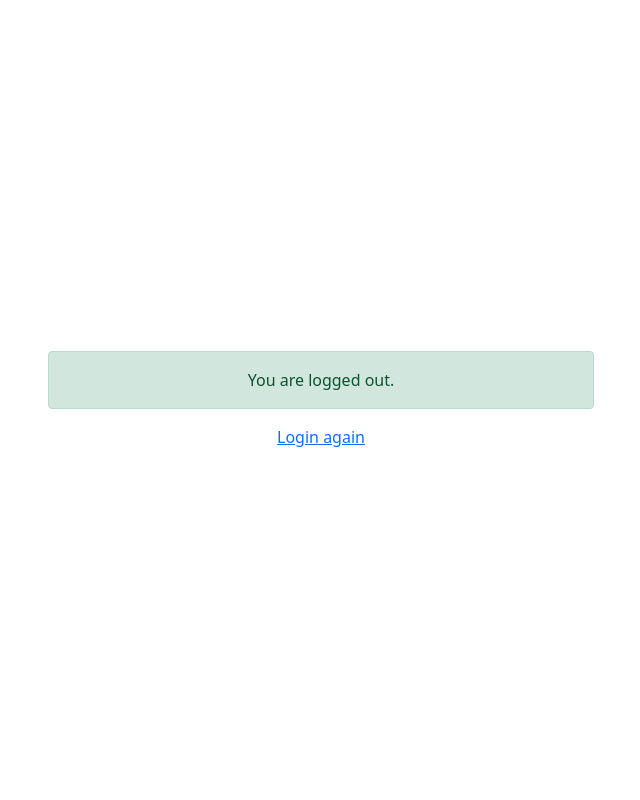
After one commit to thomastangtsy/truenas-self-portal, a Flask app: page /logout in a window 1280 px wide. The commit adds this page. Shown: the whole page, without its empty margins (319-959 px from the left). Run offline with Flask 2, Linux system fonts and the light colour scheme; parts of the project's set-up code (start-up, migrations or seed data) failed here and were passed over; some libraries are stand-ins or nearby versions.

Commit message:
Add logout function

```diff
--- a/app.py
+++ b/app.py
@@ -25,6 +25,7 @@ def login():
         validate = app.config["TRUENAS"].validate_password(request.form["username"], request.form["password"])
 
         if validate:
+            session.clear()
             user_info = app.config["TRUENAS"].get_user_info(request.form["username"])
             session["user_id"] = user_info["id"]
             session["username"] = user_info["username"]
@@ -33,5 +34,10 @@ def login():
         errors.append("Incorrect username or password.")
     return render_template("login.html", errors=errors)
 
+@app.route("/logout")
+def logout():
+    session.clear()
+    return render_template("logout.html")
+
 def has_logged_in():
     return session.get("username", False) != False
--- /dev/null
+++ b/static/css/global.css
@@ -0,0 +1,3 @@
+.viewport-full-height {
+    height: 100vh;
+}
--- a/static/css/login.css
+++ /dev/null
@@ -1,3 +0,0 @@
-.truenas-login-form {
-  height: 100vh;
-}
--- a/templates/base.html
+++ b/templates/base.html
@@ -6,6 +6,10 @@
     <link
       rel="stylesheet"
       href="{{ url_for('static', filename='vendor/css/bootstrap.min.css') }}"
+    />
+    <link
+      rel="stylesheet"
+      href="{{ url_for('static', filename='css/global.css') }}"
     />
     {% block stylesheet %}{% endblock %}
     <title>{% block title %}{% endblock %} | TrueNAS Self Portal</title>
--- a/templates/login.html
+++ b/templates/login.html
@@ -2,13 +2,11 @@
 
 {% block title %}Login{% endblock %}
 
-{% block stylesheet %}
-<link rel="stylesheet" href="{{ url_for('static', filename='css/login.css') }}" />
-{% endblock %}
+{% block stylesheet %}{% endblock %}
 
 {% block main %}
 <main class="container" method="">
-  <div class="row d-flex justify-content-center align-items-center text-center truenas-login-form">
+  <div class="row d-flex justify-content-center align-items-center text-center viewport-full-height">
     <form class="col-sm-6 card" method="post">
       <div class="card-body">
         <h3 calss="card-title">TrueNAS Self Portal</h3>
--- /dev/null
+++ b/templates/logout.html
@@ -0,0 +1,20 @@
+{% extends "base.html" %}
+
+{% block title %}Logout{% endblock %}
+
+{% block stylesheet %}
+{% endblock %}
+
+{% block main %}
+<main class="container">
+  <div class="row d-flex justify-content-center align-items-center text-center viewport-full-height">
+    <div class="col-sm-6">
+      <div class="alert alert-success mb-3" role="alert">You are logged out.</div>
+      <a href="{{ url_for('login') }}">Login again</a>
+    </div>
+  </div>
+</main>
+{% endblock %}
+
+{% block javascript %}
+{% endblock %}
```
